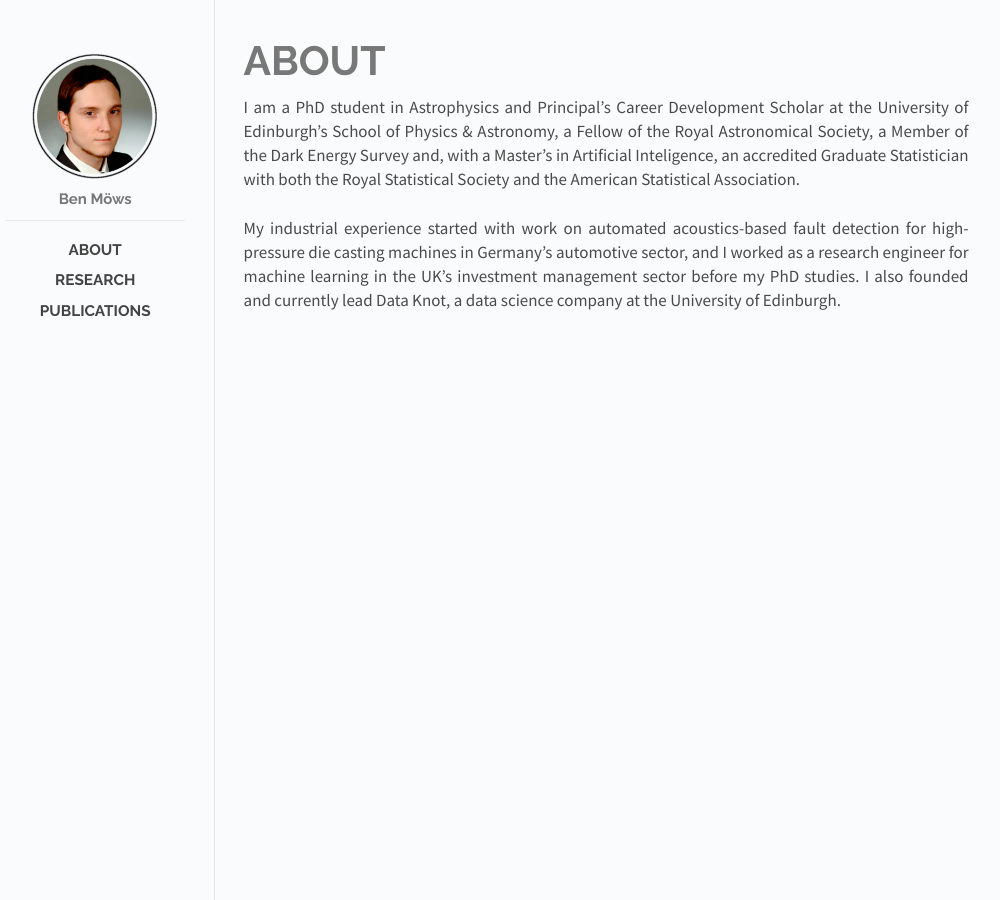
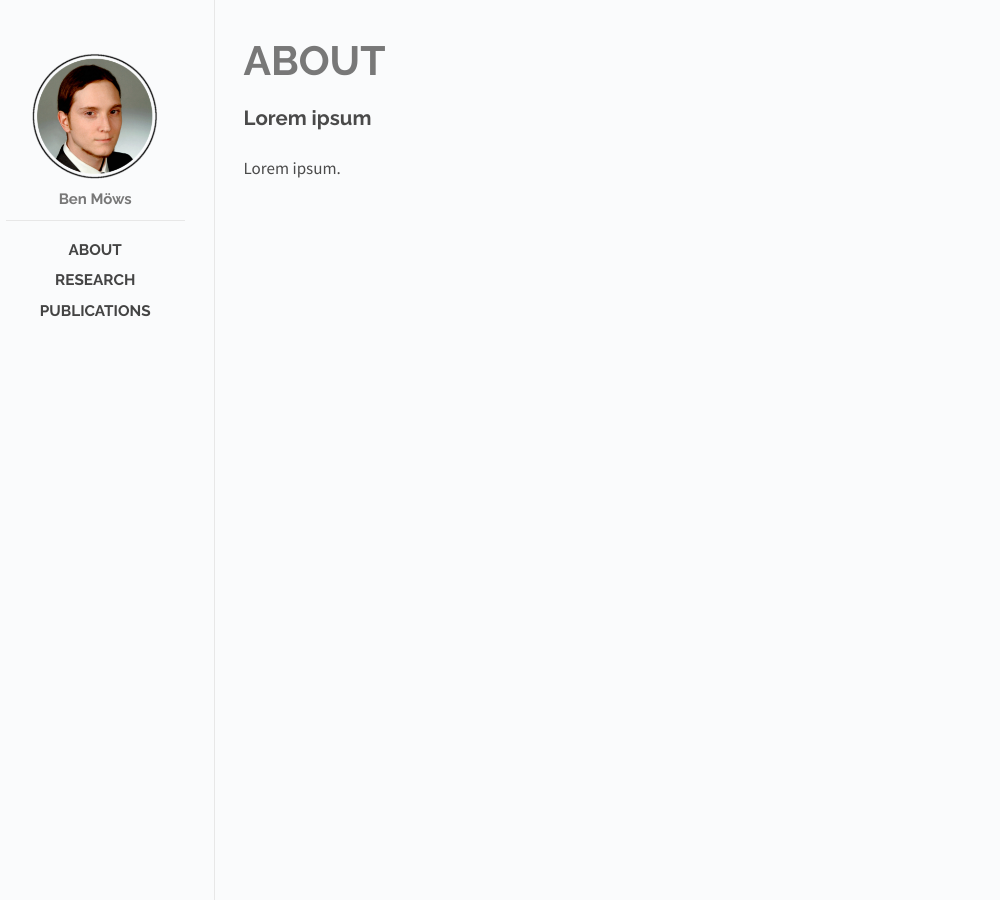
Before and after one commit to moews/moews.github.io, a Jekyll site: the page built from _posts/2017-03-27-about.md, in a window 1280 px wide. Shown: the whole page, without its empty margins (144-1144 px from the left). Built offline with Jekyll 4.4.1, drawn with Linux system fonts in a browser that asks for light colours.

Commit message:
Update 2017-03-27-about.md

```diff
--- a/_posts/2017-03-27-about.md
+++ b/_posts/2017-03-27-about.md
@@ -6,6 +6,6 @@
 categories: posts
 ---
 
-I am a PhD student in Astrophysics and Principal's Career Development Scholar at the University of Edinburgh's School of Physics & Astronomy, a Fellow of the Royal Astronomical Society, a Member of the Dark Energy Survey and, with a Master's in Artificial Inteligence, an accredited Graduate Statistician with both the Royal Statistical Society and the American Statistical Association.
+## Lorem ipsum
 
-My industrial experience started with work on automated acoustics-based fault detection for high-pressure die casting machines in Germany's automotive sector, and I worked as a research engineer for machine learning in the UK's investment management sector before my PhD studies. I also founded and currently lead Data Knot, a data science company at the University of Edinburgh.
+Lorem ipsum.
```
